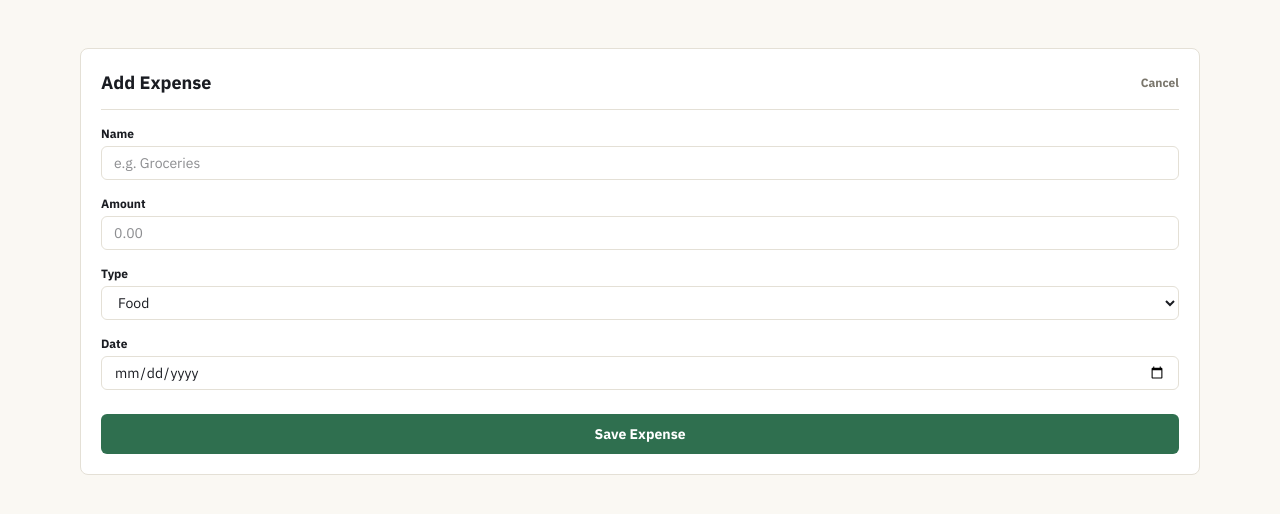
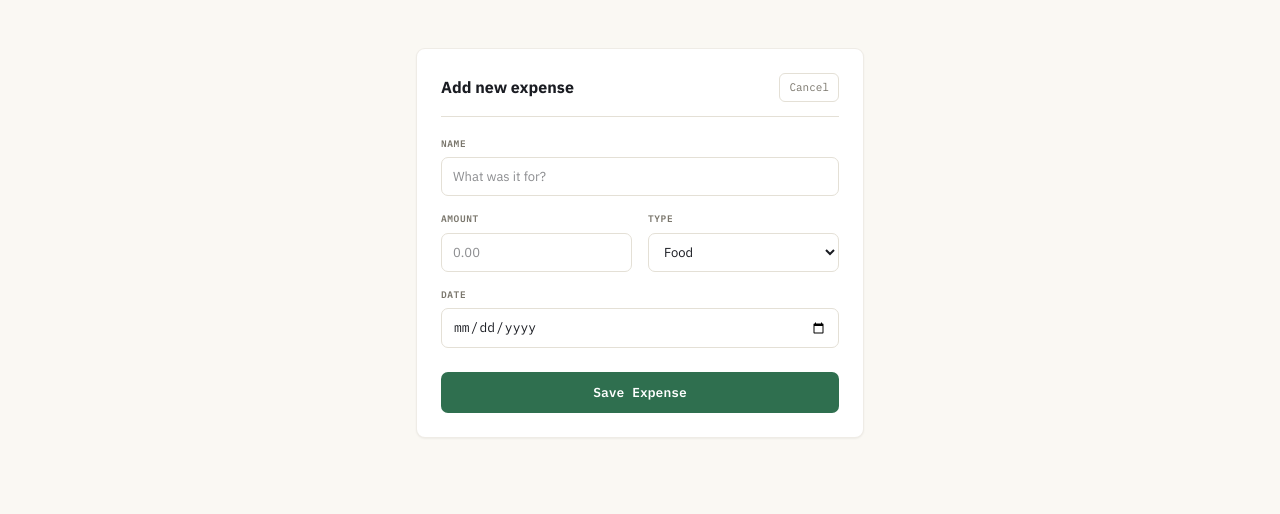
Before and after one commit to Pratik-unify/ExpenseTracker, a React (Vite) app in the folder client/frontend/: page /add in a window 1280 px wide. Shown: the top 514 px of the page. Built offline with nearby package versions, Linux system fonts and the light colour scheme; no server answers.

Commit message:
separate page for add

```diff
--- a/client/frontend/src/pages/AddExpense/AddExpense.jsx
+++ b/client/frontend/src/pages/AddExpense/AddExpense.jsx
@@ -6,12 +6,12 @@ export default function AddExpense() {
   const { formData, setFormData, error, handleSubmit, handleAmountChange } = useAddExpense();
 
   return (
-    <div className="bg-brand-card border border-brand-border rounded-lg p-5">
-      <div className="flex justify-between items-center border-b border-brand-border pb-3 mb-4">
-        <h2 className="text-lg font-bold text-brand-ink">Add Expense</h2>
+    <div className="max-w-md mx-auto bg-brand-card border border-brand-border/60 rounded-[9px] p-6 shadow-xs">
+      <div className="flex justify-between items-center border-b border-brand-border pb-3.5 mb-5">
+        <h2 className="font-sans text-[16px] font-bold text-brand-ink">Add new expense</h2>
         <button
           onClick={() => navigate("/")}
-          className="text-brand-muted hover:text-brand-ink text-xs font-bold cursor-pointer"
+          className="font-mono text-[11px] border border-brand-border px-[9px] py-[5px] rounded-[6px] text-brand-muted hover:text-brand-ink hover:border-brand-border transition-colors cursor-pointer"
         >
           Cancel
         </button>
@@ -19,32 +19,39 @@ export default function AddExpense() {
 
       <form onSubmit={handleSubmit} className="space-y-4">
         <div className="flex flex-col">
-          <label className="text-xs font-bold text-brand-ink mb-1">Name</label>
+          <label className="font-mono text-[9.5px] font-semibold tracking-[0.6px] uppercase text-brand-muted mb-1.5">Name</label>
           <input
             type="text"
             required
-            placeholder="e.g. Groceries"
-            className="w-full border border-brand-border rounded-md px-3 py-1.5 bg-brand-card text-brand-ink text-sm font-medium focus:outline-hidden focus:ring-1 focus:ring-brand-accent focus:border-brand-accent"
+            value={formData.name}
+            autoComplete="off"
+            data-1p-ignore
+            data-lpignore="true"
+            placeholder="What was it for?"
+            className="w-full border border-brand-border rounded-[7px] px-[11px] py-[9px] text-[13px] text-brand-ink bg-white focus:outline-none focus:ring-2 focus:ring-[#2f6f4f]/30 focus:border-[#2f6f4f] transition-all font-medium"
             onChange={(e) => setFormData({...formData, name: e.target.value})}
           />
         </div>
 
+        <div className="grid grid-cols-2 gap-4">
           <div className="flex flex-col">
-          <label className="text-xs font-bold text-brand-ink mb-1">Amount</label>
+            <label className="font-mono text-[9.5px] font-semibold tracking-[0.6px] uppercase text-brand-muted mb-1.5">Amount</label>
             <input
               type="text"
               inputMode="decimal"
               required
+              value={formData.amount}
               placeholder="0.00"
-            className="w-full border border-brand-border rounded-md px-3 py-1.5 bg-brand-card text-brand-ink text-sm font-medium focus:outline-hidden focus:ring-1 focus:ring-brand-accent focus:border-brand-accent"
+              className="w-full border border-brand-border rounded-[7px] px-[11px] py-[9px] text-[13px] text-brand-ink bg-white focus:outline-none focus:ring-2 focus:ring-[#2f6f4f]/30 focus:border-[#2f6f4f] transition-all font-medium"
               onChange={handleAmountChange}
             />
           </div>
 
           <div className="flex flex-col">
-          <label className="text-xs font-bold text-brand-ink mb-1">Type</label>
+            <label className="font-mono text-[9.5px] font-semibold tracking-[0.6px] uppercase text-brand-muted mb-1.5">Type</label>
             <select
-            className="w-full border border-brand-border rounded-md px-3 py-1.5 bg-brand-card text-brand-ink text-sm font-medium focus:outline-hidden focus:ring-1 focus:ring-brand-accent focus:border-brand-accent cursor-pointer"
+              value={formData.type}
+              className="w-full border border-brand-border rounded-[7px] px-[11px] py-[9px] text-[13px] text-brand-ink bg-white focus:outline-none focus:ring-2 focus:ring-[#2f6f4f]/30 focus:border-[#2f6f4f] transition-all font-medium cursor-pointer"
               onChange={(e) => setFormData({...formData, type: e.target.value})}
             >
               <option value="Food">Food</option>
@@ -53,13 +60,15 @@ export default function AddExpense() {
               <option value="Other">Other</option>
             </select>
           </div>
+        </div>
 
         <div className="flex flex-col">
-          <label className="text-xs font-bold text-brand-ink mb-1">Date</label>
+          <label className="font-mono text-[9.5px] font-semibold tracking-[0.6px] uppercase text-brand-muted mb-1.5">Date</label>
           <input
             type="date"
             required
-            className="w-full border border-brand-border rounded-md px-3 py-1.5 bg-brand-card text-brand-ink text-sm font-medium focus:outline-hidden focus:ring-1 focus:ring-brand-accent focus:border-brand-accent cursor-pointer"
+            value={formData.date}
+            className="w-full border border-brand-border rounded-[7px] px-[11px] py-[9px] text-[13px] text-brand-ink bg-white focus:outline-none focus:ring-2 focus:ring-[#2f6f4f]/30 focus:border-[#2f6f4f] transition-all font-mono cursor-pointer"
             onChange={(e) => setFormData({...formData, date: e.target.value})}
           />
         </div>
@@ -70,12 +79,14 @@ export default function AddExpense() {
           </div>
         )}
 
+        <div className="pt-2">
           <button
             type="submit"
-          className="w-full bg-brand-accent hover:bg-opacity-90 text-brand-card font-bold rounded-md py-2.5 text-sm cursor-pointer mt-2"
+            className="font-mono text-[13px] font-semibold text-white bg-[#2f6f4f] hover:bg-opacity-95 px-[17px] py-[11px] rounded-[7px] cursor-pointer text-center w-full transition-all active:scale-[0.99]"
           >
             Save Expense
           </button>
+        </div>
       </form>
     </div>
   );
--- a/client/frontend/src/pages/Dashboard/Dashboard.jsx
+++ b/client/frontend/src/pages/Dashboard/Dashboard.jsx
@@ -3,26 +3,24 @@ import useDashboard from "./useDashboard";
 import DashboardHeader from "./DashboardHeader";
 import StatsOverview from "./StatsOverview";
 import ExpenseList from "./ExpenseList";
-import ExpenseForm from "./ExpenseForm";
 
 export default function Dashboard() {
   const navigate = useNavigate();
   const {
     expenses,
+    filteredExpenses,
     loading,
-    nameInputRef,
     handleDelete,
-    handleAddSubmit,
-    handleAddClick,
-    stats
+    stats,
+    searchTerm,
+    setSearchTerm
   } = useDashboard();
 
   return (
     <div className="space-y-6">
-      <DashboardHeader onAddClick={handleAddClick} />
+      <DashboardHeader onAddClick={() => navigate("/add")} />
 
-      <div className="grid grid-cols-1 lg:grid-cols-3 gap-8 items-start">
-        <div className="lg:col-span-2 space-y-8">
+      <div className="space-y-8">
         <StatsOverview
           loading={loading}
           expenses={expenses}
@@ -30,18 +28,12 @@ export default function Dashboard() {
         />
         <ExpenseList
           loading={loading}
-            expenses={expenses}
+          expenses={filteredExpenses}
           onEdit={(id) => navigate(`/edit/${id}`)}
           onDelete={handleDelete}
+          searchTerm={searchTerm}
+          setSearchTerm={setSearchTerm}
         />
-        </div>
-
-        <div className="lg:col-span-1">
-          <ExpenseForm
-            nameInputRef={nameInputRef}
-            onSave={handleAddSubmit}
-          />
-        </div>
       </div>
     </div>
   );
--- a/client/frontend/src/pages/Dashboard/DashboardHeader.jsx
+++ b/client/frontend/src/pages/Dashboard/DashboardHeader.jsx
@@ -9,7 +9,7 @@ export default function DashboardHeader({ onAddClick }) {
       </div>
       <button
         onClick={onAddClick}
-        className="font-mono text-[13px] font-semibold text-white bg-[#2f6f4f] hover:bg-opacity-95 px-[17px] py-[11px] rounded-[7px] cursor-pointer transition-all active:scale-[0.98]"
+        className="font-mono text-[13px] font-semibold text-white bg-[#2f6f4f] hover:bg-opacity-0.2 px-[17px] py-[11px] rounded-[7px] cursor-pointer transition-all "
       >
         + Add expense
       </button>
--- a/client/frontend/src/pages/Dashboard/ExpenseList.jsx
+++ b/client/frontend/src/pages/Dashboard/ExpenseList.jsx
@@ -1,3 +1,4 @@
+import SearchBar from "../Dashboard/SearchBar";
 const formatRupees = (val) => {
   return "₹" + Number(val).toLocaleString("en-IN", {
     minimumFractionDigits: 2,
@@ -22,7 +23,7 @@ const getChipStyle = (type) => {
   return "bg-[#7a766c]/10 text-[#7a766c]";
 };
 
-export default function ExpenseList({ loading, expenses, onEdit, onDelete }) {
+export default function ExpenseList({ loading, expenses, onEdit, onDelete, searchTerm, setSearchTerm }) {
   return (
     <div>
       <div className="flex justify-between items-center mb-4">
@@ -33,7 +34,7 @@ export default function ExpenseList({ loading, expenses, onEdit, onDelete }) {
           <span className="font-mono text-[11px] text-brand-muted">{expenses.length} expenses</span>
         )}
       </div>
-
+      <SearchBar searchTerm={searchTerm} setSearchTerm={setSearchTerm} />
       {loading ? (
         <div className="space-y-2.5 animate-pulse">
           {[1, 2, 3].map((i) => (
--- /dev/null
+++ b/client/frontend/src/pages/Dashboard/SearchBar.jsx
@@ -0,0 +1,27 @@
+export default function SearchBar({ searchTerm, setSearchTerm }) {
+  return (
+    <div className="relative w-full md:w-80 mb-5">
+      <div className="absolute inset-y-0 left-0 pl-3 flex items-center pointer-events-none">
+        <svg className="h-4 w-4 text-[#7a766c]" fill="none" viewBox="0 0 24 24" stroke="currentColor">
+          <path strokeLinecap="round" strokeLinejoin="round" strokeWidth="2.5" d="M21 21l-6-6m2-5a7 7 0 11-14 0 7 7 0 0114 0z" />
+        </svg>
+      </div>
+      <input
+        type="text"
+        placeholder="Search expenses..."
+        value={searchTerm}
+        onChange={(e) => setSearchTerm(e.target.value)}
+        className="w-full pl-9 pr-4 py-2 border border-brand-border/60 rounded-[8px] text-[13px] text-brand-ink bg-white focus:outline-none focus:ring-2 focus:ring-[#2f6f4f]/30 focus:border-[#2f6f4f] transition-all font-medium placeholder-brand-muted/70"
+      />
+    </div>
+  );
+}
+
+// x/y  = a
+// x = ya
+// x-e/y-e = z
+// x-e = yz - ez
+// ya - e = yz - ez
+// y(a-z) = e(z-1)
+// a-z = e(z-1)/y
+// z > 1 => a > z => a > 1
--- a/client/frontend/src/pages/Dashboard/useDashboard.js
+++ b/client/frontend/src/pages/Dashboard/useDashboard.js
@@ -1,4 +1,4 @@
-import { useState, useEffect, useRef, useCallback, useMemo } from "react";
+import { useState, useEffect, useCallback, useMemo } from "react";
 
 const API_URL = import.meta.env.VITE_API_URL || "http://localhost:5000";
 
@@ -31,7 +31,16 @@ const createExpense = async (payload) => {
 export default function useDashboard() {
   const [expenses, setExpenses] = useState([]);
   const [loading, setLoading] = useState(true);
-  const nameInputRef = useRef(null);
+  const [searchTerm, setSearchTerm] = useState("");
+
+  const filteredExpenses = useMemo(() => {
+    if (!searchTerm.trim()) return expenses;
+    const lowerSearch = searchTerm.trim().toLowerCase();
+    return expenses.filter(item =>
+      item.name.toLowerCase().includes(lowerSearch) ||
+      item.type.toLowerCase().includes(lowerSearch)
+    );
+  }, [expenses, searchTerm]);
 
   const fetchExpenses = useCallback(async (showSkeleton = false) => {
     if (showSkeleton) {
@@ -61,25 +70,6 @@ export default function useDashboard() {
       }
     }
   }, [fetchExpenses]);
-
-  const handleAddSubmit = useCallback(async (payload) => {
-    try {
-      await createExpense(payload);
-      fetchExpenses();
-      return true;
-    } catch (error) {
-      console.error(error);
-      alert("Failed to save expense.");
-      return false;
-    }
-  }, [fetchExpenses]);
-
-  const handleAddClick = useCallback(() => {
-    if (nameInputRef.current) {
-      nameInputRef.current.focus();
-      nameInputRef.current.scrollIntoView({ behavior: "smooth" });
-    }
-  }, []);
 
   const stats = useMemo(() => {
     const totalSpent = expenses.reduce((sum, item) => sum + Number(item.amount), 0);
@@ -124,11 +114,11 @@ export default function useDashboard() {
 
   return {
     expenses,
+    filteredExpenses,
     loading,
-    nameInputRef,
     handleDelete,
-    handleAddSubmit,
-    handleAddClick,
-    stats
+    stats,
+    searchTerm,
+    setSearchTerm
   };
 }
--- a/client/frontend/src/pages/EditExpense/EditExpense.jsx
+++ b/client/frontend/src/pages/EditExpense/EditExpense.jsx
@@ -10,12 +10,12 @@ export default function EditExpense() {
   }
 
   return (
-    <div className="bg-brand-card border border-brand-border rounded-lg p-5">
-      <div className="flex justify-between items-center border-b border-brand-border pb-3 mb-4">
-        <h2 className="text-lg font-bold text-brand-ink">Edit Expense</h2>
+    <div className="max-w-md mx-auto bg-brand-card border border-brand-border/60 rounded-[9px] p-6 shadow-xs">
+      <div className="flex justify-between items-center border-b border-brand-border pb-3.5 mb-5">
+        <h2 className="font-sans text-[16px] font-bold text-brand-ink">Edit expense</h2>
         <button
           onClick={() => navigate("/")}
-          className="text-brand-muted hover:text-brand-ink text-xs font-bold cursor-pointer"
+          className="font-mono text-[11px] border border-brand-border px-[9px] py-[5px] rounded-[6px] text-brand-muted hover:text-brand-ink hover:border-brand-border transition-colors cursor-pointer"
         >
           Cancel
         </button>
@@ -23,35 +23,39 @@ export default function EditExpense() {
 
       <form onSubmit={handleSubmit} className="space-y-4">
         <div className="flex flex-col">
-          <label className="text-xs font-bold text-brand-ink mb-1">Name</label>
+          <label className="font-mono text-[9.5px] font-semibold tracking-[0.6px] uppercase text-brand-muted mb-1.5">Name</label>
           <input
             type="text"
+            required
             value={formData.name}
-            required
+            autoComplete="off"
+            data-1p-ignore
+            data-lpignore="true"
             placeholder="e.g. Groceries"
-            className="w-full border border-brand-border rounded-md px-3 py-1.5 bg-brand-card text-brand-ink text-sm font-medium focus:outline-hidden focus:ring-1 focus:ring-brand-accent focus:border-brand-accent"
+            className="w-full border border-brand-border rounded-[7px] px-[11px] py-[9px] text-[13px] text-brand-ink bg-white focus:outline-none focus:ring-2 focus:ring-[#2f6f4f]/30 focus:border-[#2f6f4f] transition-all font-medium"
             onChange={(e) => setFormData({...formData, name: e.target.value})}
           />
         </div>
 
+        <div className="grid grid-cols-2 gap-4">
           <div className="flex flex-col">
-          <label className="text-xs font-bold text-brand-ink mb-1">Amount</label>
+            <label className="font-mono text-[9.5px] font-semibold tracking-[0.6px] uppercase text-brand-muted mb-1.5">Amount</label>
             <input
               type="text"
               inputMode="decimal"
+              required
               value={formData.amount}
-            required
               placeholder="0.00"
-            className="w-full border border-brand-border rounded-md px-3 py-1.5 bg-brand-card text-brand-ink text-sm font-medium focus:outline-hidden focus:ring-1 focus:ring-brand-accent focus:border-brand-accent"
+              className="w-full border border-brand-border rounded-[7px] px-[11px] py-[9px] text-[13px] text-brand-ink bg-white focus:outline-none focus:ring-2 focus:ring-[#2f6f4f]/30 focus:border-[#2f6f4f] transition-all font-medium"
               onChange={handleAmountChange}
             />
           </div>
 
           <div className="flex flex-col">
-          <label className="text-xs font-bold text-brand-ink mb-1">Type</label>
+            <label className="font-mono text-[9.5px] font-semibold tracking-[0.6px] uppercase text-brand-muted mb-1.5">Type</label>
             <select
               value={formData.type}
-            className="w-full border border-brand-border rounded-md px-3 py-1.5 bg-brand-card text-brand-ink text-sm font-medium focus:outline-hidden focus:ring-1 focus:ring-brand-accent focus:border-brand-accent cursor-pointer"
+              className="w-full border border-brand-border rounded-[7px] px-[11px] py-[9px] text-[13px] text-brand-ink bg-white focus:outline-none focus:ring-2 focus:ring-[#2f6f4f]/30 focus:border-[#2f6f4f] transition-all font-medium cursor-pointer"
               onChange={(e) => setFormData({...formData, type: e.target.value})}
             >
               <option value="Food">Food</option>
@@ -60,14 +64,15 @@ export default function EditExpense() {
               <option value="Other">Other</option>
             </select>
           </div>
+        </div>
 
         <div className="flex flex-col">
-          <label className="text-xs font-bold text-brand-ink mb-1">Date</label>
+          <label className="font-mono text-[9.5px] font-semibold tracking-[0.6px] uppercase text-brand-muted mb-1.5">Date</label>
           <input
             type="date"
+            required
             value={formData.date}
-            required
-            className="w-full border border-brand-border rounded-md px-3 py-1.5 bg-brand-card text-brand-ink text-sm font-medium focus:outline-hidden focus:ring-1 focus:ring-brand-accent focus:border-brand-accent cursor-pointer"
+            className="w-full border border-brand-border rounded-[7px] px-[11px] py-[9px] text-[13px] text-brand-ink bg-white focus:outline-none focus:ring-2 focus:ring-[#2f6f4f]/30 focus:border-[#2f6f4f] transition-all font-mono cursor-pointer"
             onChange={(e) => setFormData({...formData, date: e.target.value})}
           />
         </div>
@@ -78,12 +83,14 @@ export default function EditExpense() {
           </div>
         )}
 
+        <div className="pt-2">
           <button
             type="submit"
-          className="w-full bg-brand-accent hover:bg-opacity-90 text-brand-card font-bold rounded-md py-2.5 text-sm cursor-pointer mt-2"
+            className="font-mono text-[13px] font-semibold text-white bg-[#2f6f4f] hover:bg-opacity-95 px-[17px] py-[11px] rounded-[7px] cursor-pointer text-center w-full transition-all active:scale-[0.99]"
           >
             Update Expense
           </button>
+        </div>
       </form>
     </div>
   );
```
Lines whose indentation alone changed are shown as unchanged.
